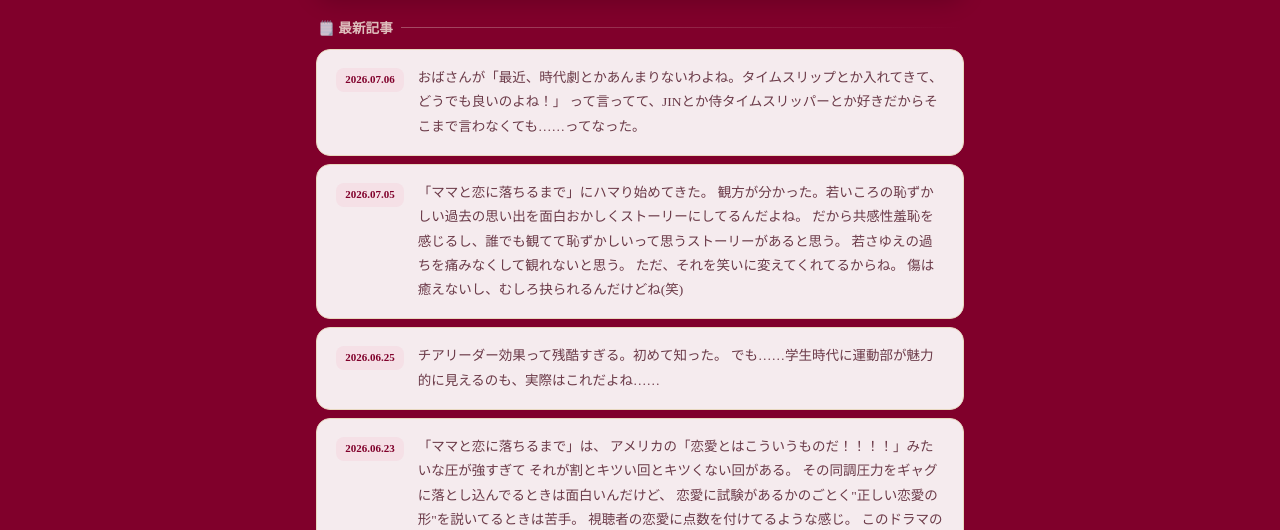
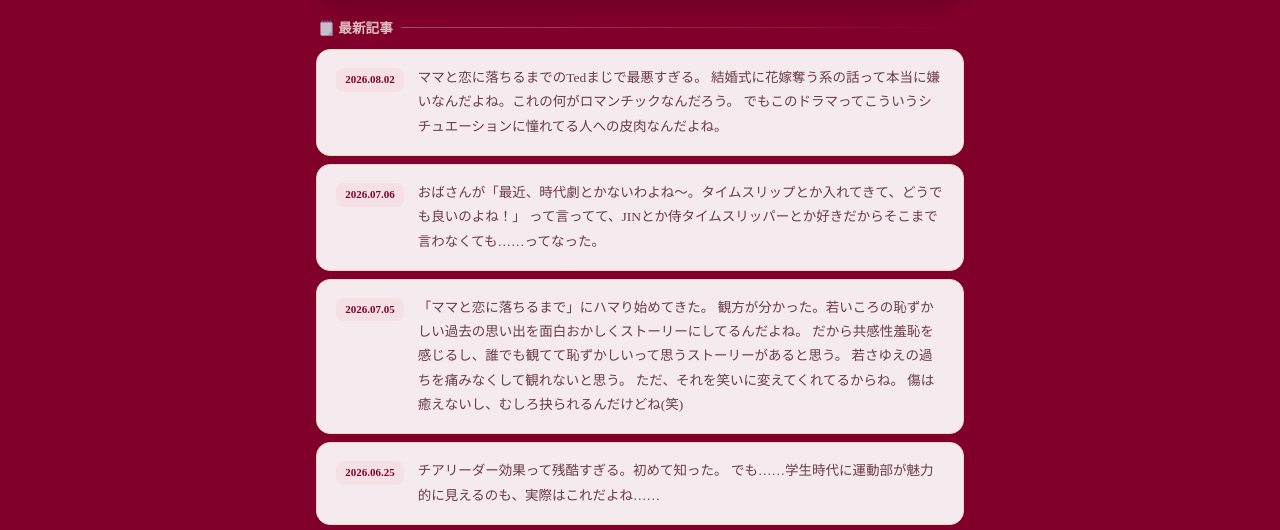
Before and after one commit to Azaleacreativeroom888/fan-drama, a plain HTML site: page blog.html in a window 1280 px wide. Shown: the part 203-733 px from the top of the page. Drawn offline with nearby package versions, Linux system fonts and the light colour scheme; a web font is replaced by a local one.

Commit message:
Update blog.html

```diff
--- a/blog.html
+++ b/blog.html
@@ -70,8 +70,15 @@
    <div class="posts">
 
      <div class="post">
+        <div class="post-date">2026.08.02</div>
+        <div class="post-text">ママと恋に落ちるまでのTedまじで最悪すぎる。
+          結婚式に花嫁奪う系の話って本当に嫌いなんだよね。これの何がロマンチックなんだろう。
+          でもこのドラマってこういうシチュエーションに憧れてる人への皮肉なんだよね。</div>
+     </div>
+
+     <div class="post">
         <div class="post-date">2026.07.06</div>
-        <div class="post-text">おばさんが「最近、時代劇とかあんまりないわよね。タイムスリップとか入れてきて、どうでも良いのよね！」
+        <div class="post-text">おばさんが「最近、時代劇とかないわよね～。タイムスリップとか入れてきて、どうでも良いのよね！」
         って言ってて、JINとか侍タイムスリッパーとか好きだからそこまで言わなくても……ってなった。</div>
      </div>
 
```
